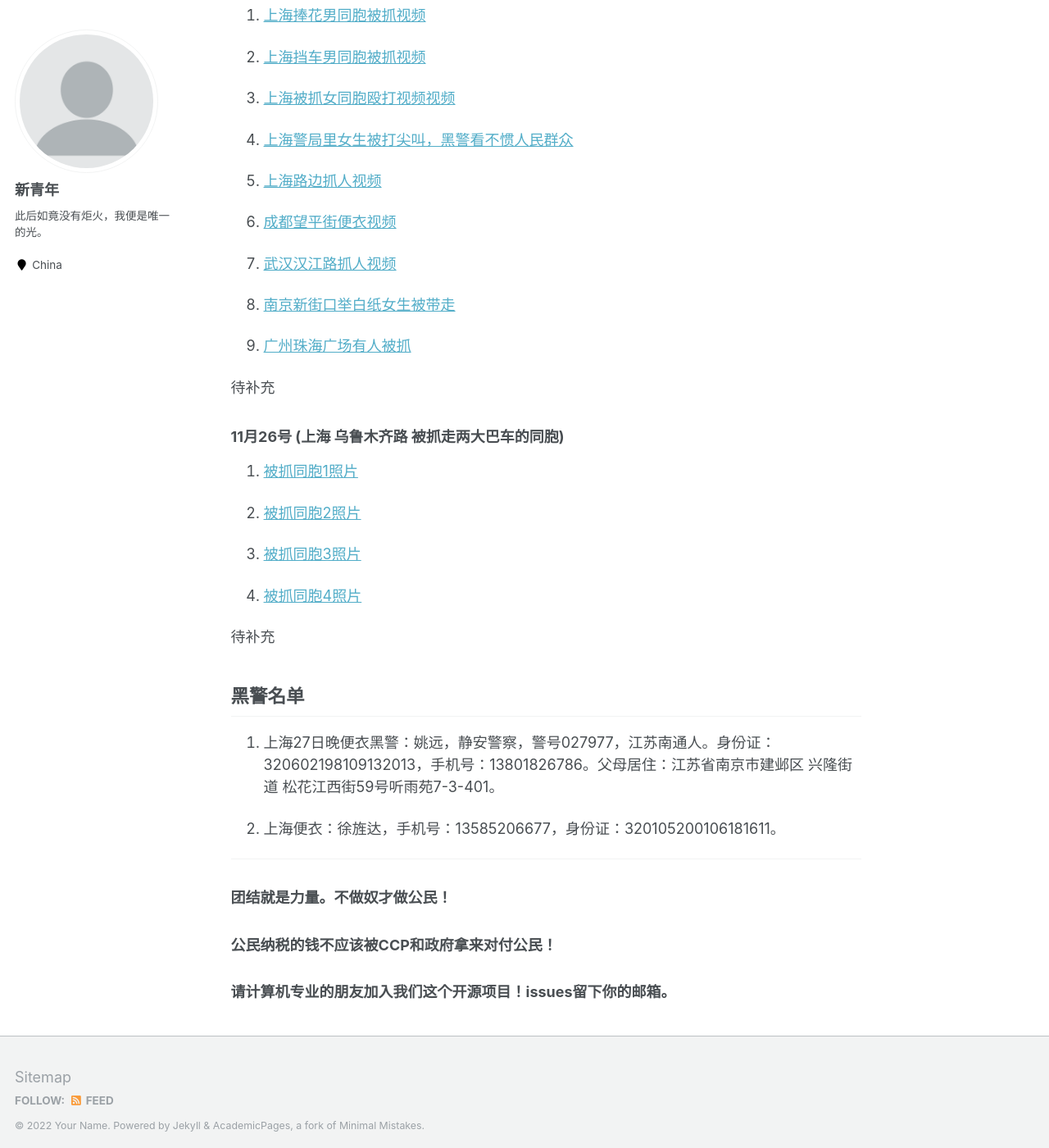
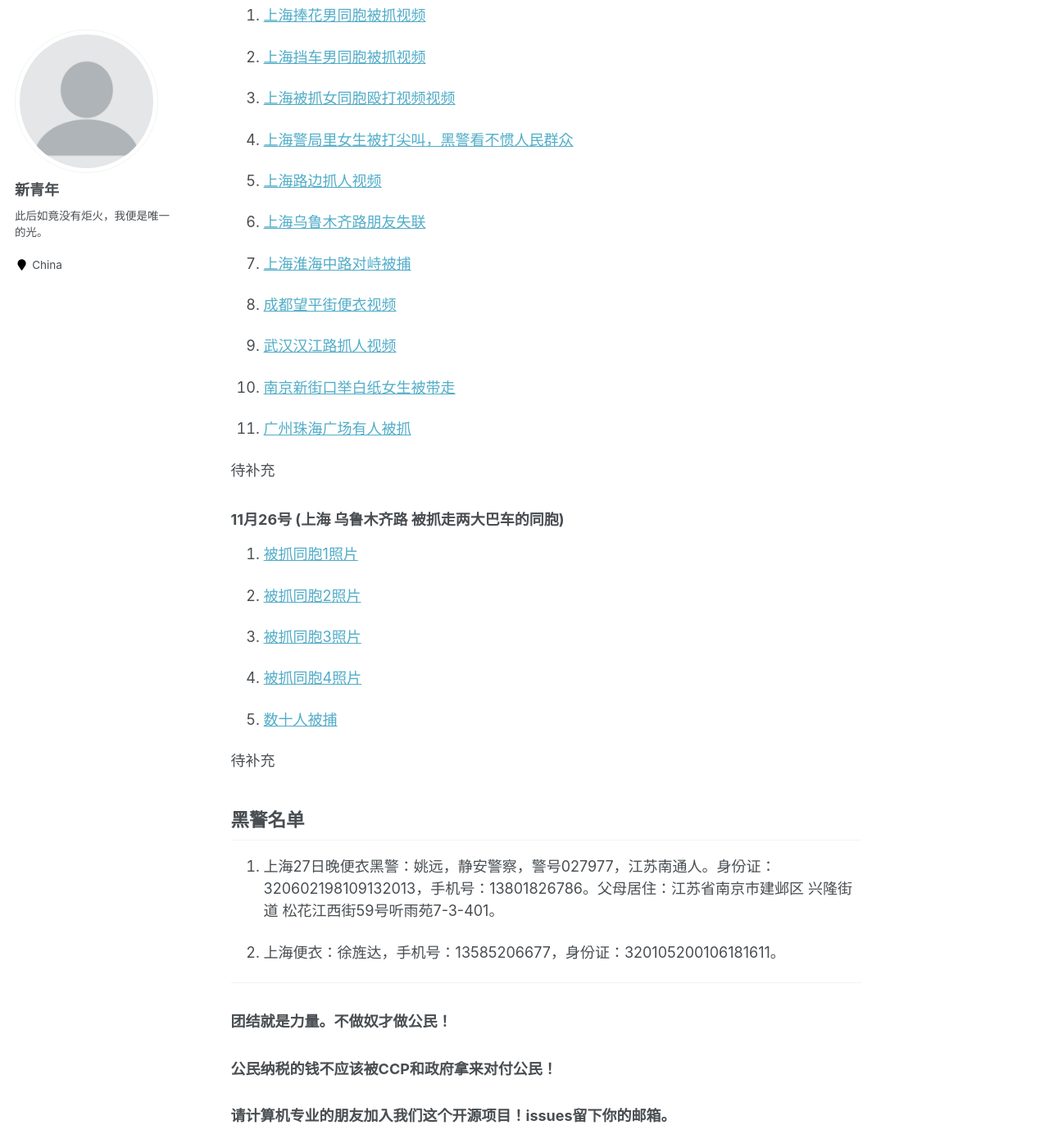
Before and after one commit to LoveChina-RememberTruth/People, a Jekyll site: the page built from _pages/about.md, in a window 1280 px wide and 1400 px high, scrolled down 664 px. Shown: the whole window at 82% size. Built offline with Jekyll 4.4.1, drawn with Linux system fonts in a browser that asks for light colours.

Commit message:
Update about.md

```diff
--- a/_pages/about.md
+++ b/_pages/about.md
@@ -38,13 +38,19 @@ redirect_from:
 
 5. [上海路边抓人视频](https://lovechina-remembertruth.github.io/People/files/people202211279.mp4)
 
-5. [成都望平街便衣视频](https://lovechina-remembertruth.github.io/People/files/people2022112712.mp4)
+10. [上海乌鲁木齐路朋友失联](https://lovechina-remembertruth.github.io/People/files/people202211275.jpg)
 
-6. [武汉汉江路抓人视频](https://lovechina-remembertruth.github.io/People/files/people2022112711.mp4)
+10. [上海淮海中路对峙被捕](https://lovechina-remembertruth.github.io/People/files/people202211276.jpg)
 
-7. [南京新街口举白纸女生被带走](https://lovechina-remembertruth.github.io/People/files/people2022112710.mp4)
+6. [成都望平街便衣视频](https://lovechina-remembertruth.github.io/People/files/people2022112712.mp4)
 
-8. [广州珠海广场有人被抓](https://lovechina-remembertruth.github.io/People/files/people2022112713.mp4)
+7. [武汉汉江路抓人视频](https://lovechina-remembertruth.github.io/People/files/people2022112711.mp4)
+
+8. [南京新街口举白纸女生被带走](https://lovechina-remembertruth.github.io/People/files/people2022112710.mp4)
+
+9. [广州珠海广场有人被抓](https://lovechina-remembertruth.github.io/People/files/people2022112713.mp4)
+
+
 
 待补充
 
@@ -58,6 +64,8 @@ redirect_from:
 3. [被抓同胞3照片](https://lovechina-remembertruth.github.io/People/files/people202211263.jpg)
 
 4. [被抓同胞4照片](https://lovechina-remembertruth.github.io/People/files/people202211264.jpg)
+
+5. [数十人被捕](https://lovechina-remembertruth.github.io/People/files/people202211265.jpg)
 
 待补充
 
```
